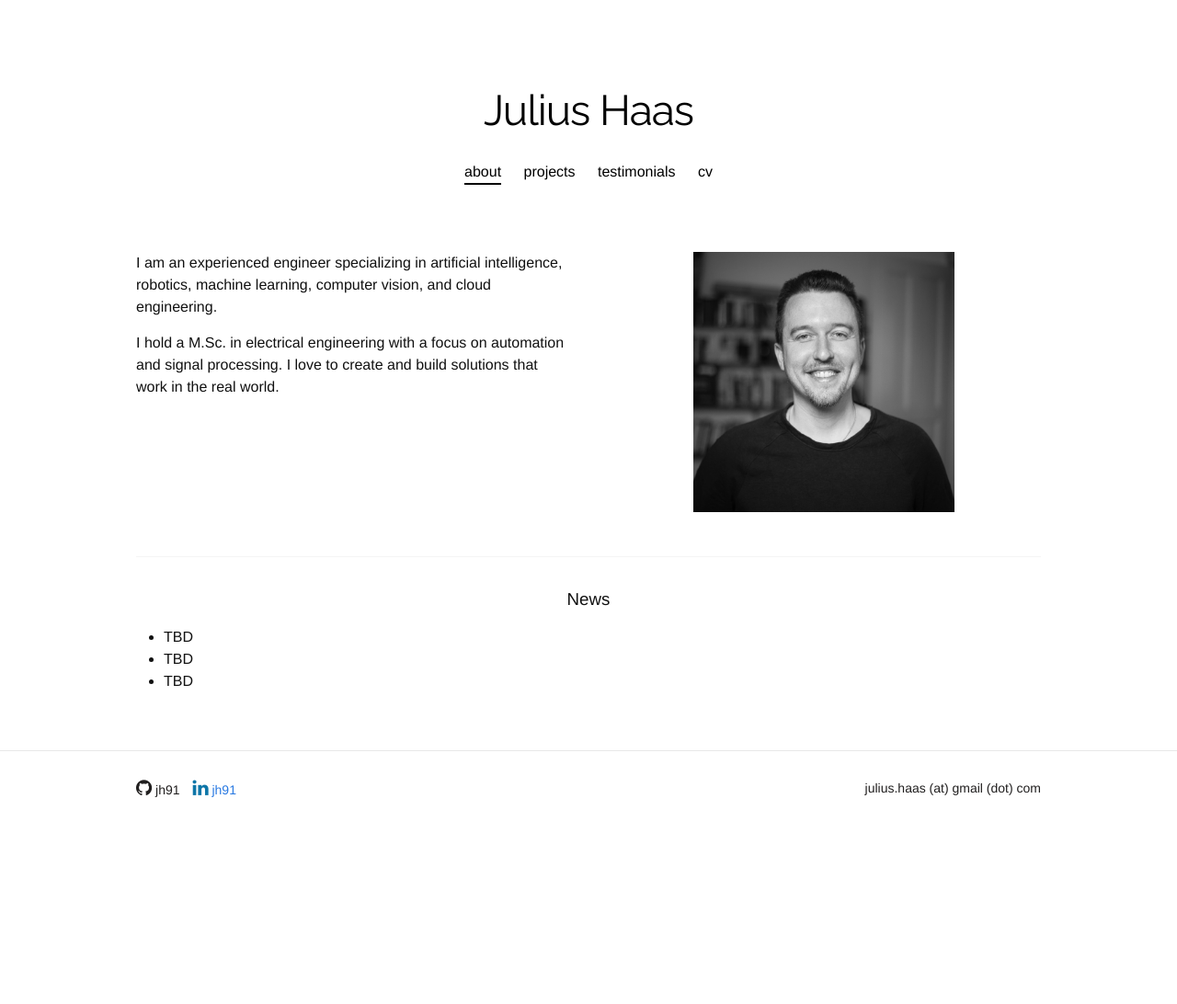
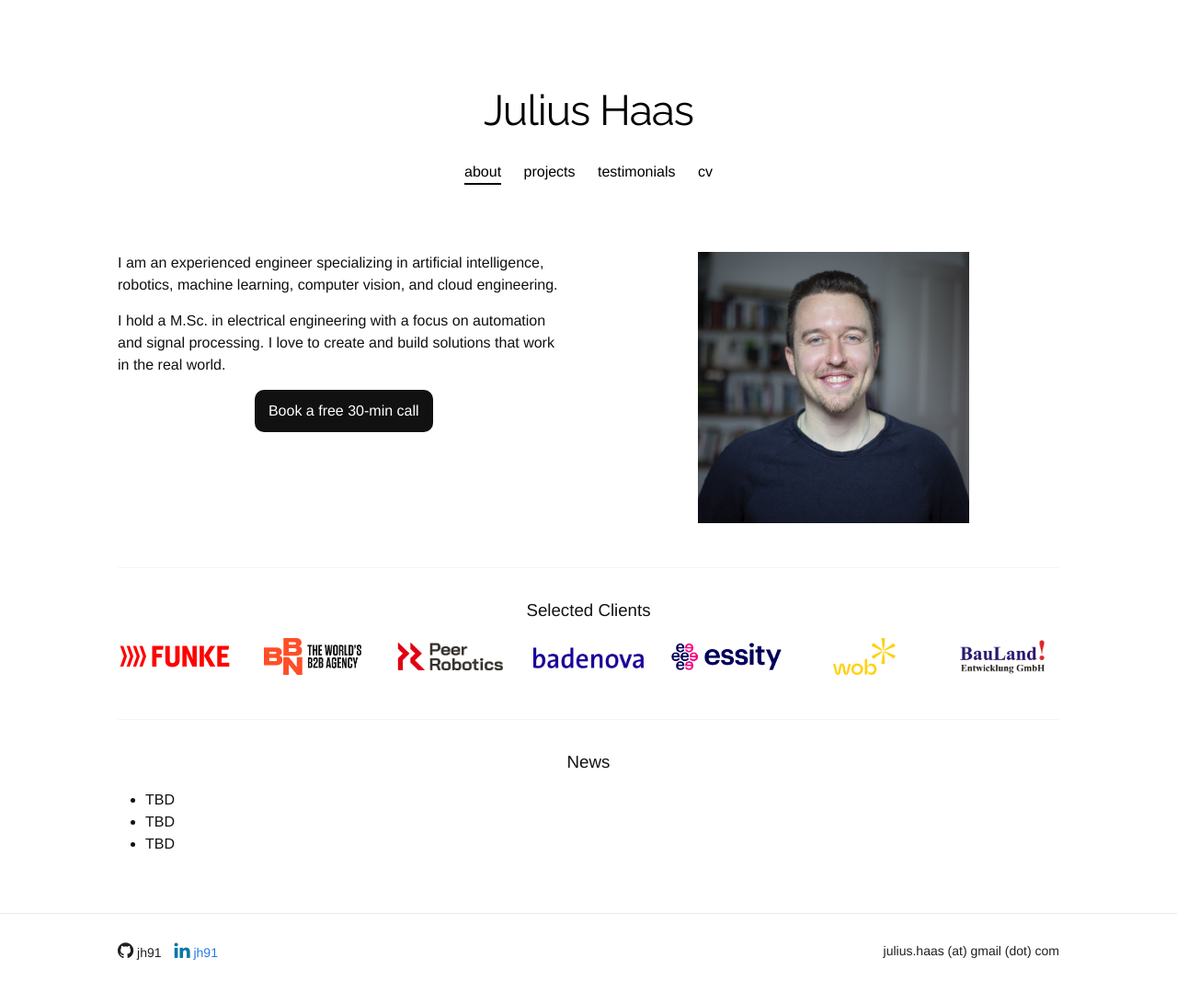
Before and after one commit to julhaas91/julhaas91.github.io, a Jekyll site: the page built from index.html, in a window 1280 px wide. Shown: the whole page at 92% size. Built offline with Jekyll 4.4.1, drawn with Linux system fonts in a browser that asks for light colours; nearby versions of some CDN libraries; some web fonts are replaced; a style sheet for code colours, icons or effects is not loaded; before the commit the page ends 915 px from its top, so only the background shows below that.

Commit message:
add button for cal.com and client logos

```diff
--- a/css/main.css
+++ b/css/main.css
@@ -87,6 +87,34 @@
     a.no-link-style:hover {
       color: inherit;
       text-decoration: inherit; }
+
+.cal-book-wrap {
+  display: flex;
+  justify-content: center;
+  margin-top: 10px;
+}
+
+.cal-book-button {
+  display: inline-flex;
+  align-items: center;
+  justify-content: center;
+  padding: 10px 14px;
+  border: 1px solid rgba(17, 17, 17, 0.18);
+  border-radius: 10px;
+  background: #111;
+  color: #fff;
+  font: inherit;
+  font-weight: 400;
+  cursor: pointer;
+}
+
+.cal-book-button:hover {
+  background: #1a1a1a;
+}
+
+.cal-book-button:active {
+  transform: translateY(1px);
+}
 
 .almost-link {
   color: #2a7ae2;
@@ -490,7 +518,7 @@
 .columns {
   width: 100%;
   float: left;
-  box-sizing: border-box; }height
+  box-sizing: border-box; }
 
 /* For devices larger than 400px */
 @media (min-width: 400px) {
@@ -1332,11 +1360,8 @@
 #profile_picture {
   max-width: 60%;
   height: auto;
-  align:center;
-      display: block;
-    margin: auto auto;
-     margin-top: 0em;
-     vertical-align: top;
+  display: block;
+  margin: 0 auto;
 
 }
 
@@ -1433,9 +1458,31 @@
       width: 100px;
       height: 100px; } }
 
+/*
+ * Client logos
+ */
+.client-logos {
+  display: flex;
+  flex-wrap: wrap;
+  justify-content: center;
+  align-items: center;
+  gap: 30px;
+  margin-top: 1em; }
+  .client-logos img {
+    height: 40px;
+    width: 120px;
+    object-fit: contain; }
+
+@media screen and (max-width: 550px) {
+  .client-logos {
+    gap: 20px; }
+    .client-logos img {
+      height: 30px;
+      width: 90px; } }
+
 #news ul { /* Targets the <ul> inside the #projects section */
   overflow-y: auto; /* Enables vertical scrolling */
   max-height: 200px; /* Sets a maximum height for the list - adjust as needed */
   padding: 10px; /* Add some padding for better visual appearance */
-/*   border: 1px solid #ccc; /* Optional: Add a border */ */
+  /* border: 1px solid #ccc; */ /* Optional: Add a border */
 }
--- a/index.html
+++ b/index.html
@@ -9,11 +9,44 @@
 	<div class="six columns">
 		<p>I am an experienced engineer specializing in artificial intelligence, robotics, machine learning, computer vision, and cloud engineering.</p>
     <p>I hold a M.Sc. in electrical engineering with a focus on automation and signal processing. I love to create and build solutions that work in the real world.</p>
+
+    <div class="cal-book-wrap" style="display:flex;justify-content:center;">
+      <button
+        id="cal-book-30min"
+        class="cal-book-button"
+        type="button"
+        data-cal-link="juliushaas/30min"
+        data-cal-config='{"layout":"month_view","useSlotsViewOnSmallScreen":true}'
+        data-cal-origin="https://app.cal.com"
+      >Book a free 30‑min call</button>
+    </div>
+
+    <!-- Cal floating-popup embed code begins -->
+    <script type="text/javascript">
+      (function (C, A, L) { let p = function (a, ar) { a.q.push(ar); }; let d = C.document; C.Cal = C.Cal || function () { let cal = C.Cal; let ar = arguments; if (!cal.loaded) { cal.ns = {}; cal.q = cal.q || []; d.head.appendChild(d.createElement("script")).src = A; cal.loaded = true; } if (ar[0] === L) { const api = function () { p(api, arguments); }; const namespace = ar[1]; api.q = api.q || []; if(typeof namespace === "string"){cal.ns[namespace] = cal.ns[namespace] || api;p(cal.ns[namespace], ar);p(cal, ["initNamespace", namespace]);} else p(cal, ar); return;} p(cal, ar); }; })(window, "https://app.cal.com/embed/embed.js", "init");
+    Cal("init", {origin:"https://app.cal.com"});
+    Cal("ui", {"hideEventTypeDetails":false,"layout":"month_view"});
+      </script>
+    <!-- Cal floating-popup embed code ends -->
 	</div>
 
     <div class="six columns">
         <img src="images/julius_profile.jpg" id="profile_picture"> </img>
 	</div>
+</div>
+
+<div class="divider"></div>
+
+<h3 style="text-align:center;">Selected Clients</h3>
+
+<div class="client-logos">
+  <img src="/images/clients/funke.png" alt="FUNKE Mediengruppe">
+  <img src="/images/clients/bbn.png" alt="BBN">
+  <img src="/images/clients/peer_robotics.png" alt="Peer Robotics">
+  <img src="/images/clients/badenova.png" alt="badenova">
+  <img src="/images/clients/essity.png" alt="Essity">
+  <img src="/images/clients/wob.png" alt="WOB">
+  <img src="/images/clients/bauland.png" alt="Bauland">
 </div>
 
 <div class="divider"></div>
```
Also changed, not shown: images/clients/badenova.png (added), images/clients/bauland.png (added), images/clients/bbn.png (added), images/clients/essity.png (added), images/clients/funke.png (added), images/clients/peer_robotics.png (added), images/clients/wob.png (added), images/julius_profile.jpg.
